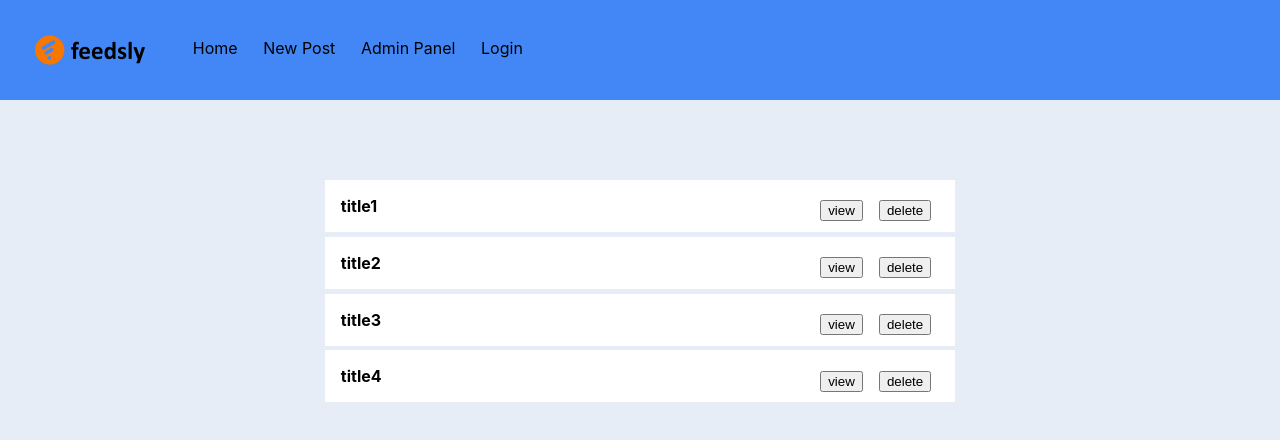
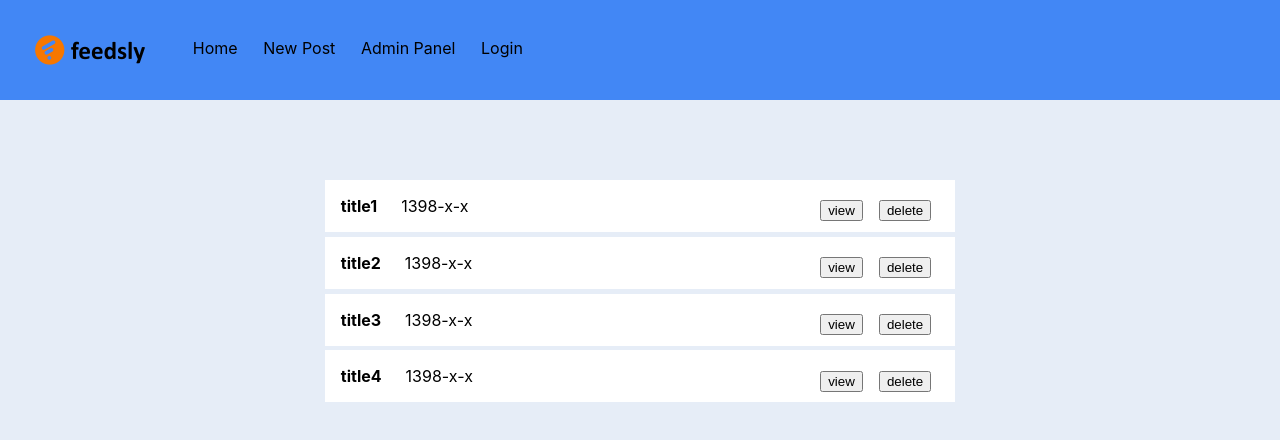
Before and after one commit to fshahinfar1/LongPollingService, a React (Create React App) app in the folder src/front/long-polling/: page /admin in a window 1280 px wide. Shown: the top 440 px of the page. Built offline with nearby package versions, Linux system fonts and the light colour scheme; no server answers.

Commit message:
Fetch feeds of home screen

```diff
--- a/src/front/long-polling/src/index.js
+++ b/src/front/long-polling/src/index.js
@@ -7,7 +7,7 @@ import {
 	useHistory,
 } from "react-router-dom";
 
-import {App, PostFeed, Comment, Login, Admin} from './screens';
+import {App, PostFeed, Comment, Login, Admin, Feeds} from './screens';
 import {NavBar} from './components';
 import * as serviceWorker from './serviceWorker';
 import './styles/index.css';
@@ -22,7 +22,7 @@ function Routing() {
 					<Route path="/comment"><Comment /></Route>
 					<Route path="/login"><Login /></Route>
 					<Route path="/admin"><Admin /></Route>
-					<Route path="/"><App /></Route>
+					<Route path="/"><Feeds /></Route>
 				</Switch>
 			</Router>
 	);
--- a/src/front/long-polling/src/screens/Admin.js
+++ b/src/front/long-polling/src/screens/Admin.js
@@ -7,6 +7,7 @@ function FeedOptions(props) {
 	return (
 		<div className="feed-option-container">
 			<b>{props.title}</b>
+			<span>{props.date}</span>
 			<div className="feed-option-buttons" >
 				<FancyButton value="view" />
 				<FancyButton value="delete" />
@@ -19,21 +20,25 @@ export default function Admin(props) {
 
 	const feeds_info = [{
 		id: 0,
-		title:'title1'
+		title:'title1',
+		date: '1398-x-x',
 	}, {
 		id: 1,
+		date: '1398-x-x',
 		title: 'title2'
 	}, {
 		id: 2,
+		date: '1398-x-x',
 		title: 'title3'
 	}, {
 		id: 3,
+		date: '1398-x-x',
 		title: 'title4'
 	}]
 
 	const feeds = feeds_info.map(function(obj) {
 		return (
-			<FeedOptions key={obj.id} title={obj.title} />
+			<FeedOptions key={obj.id} date={obj.date} title={obj.title} />
 		);
 	});
 
--- a/src/front/long-polling/src/screens/App.js
+++ b/src/front/long-polling/src/screens/App.js
@@ -5,20 +5,22 @@ import {get, post} from '../utils/Http';
 import '../styles/App.css';
 
 
+let feeds_info = [];
+function onFeedsSuccess(e) {
+	feeds_info = JSON.parse(this.responseText);
+	console.log(JSON.stringify(feeds_info));
+}
+
+function onFeedsError(e) {
+	console.log("Failed to get feeds");
+}
+
+get('http://localhost:8080/feeds', onFeedsSuccess, onFeedsError);
+
 function App() {
-	const feeds = [{
-		id: 0,
-		title: 'title',
-		description: 'test text'
-	},{
-		id: 1,
-		title: 'title2',
-		description: 'description 2'
-	}];
-
 	const history = useHistory();
 
-	const feed_objs = feeds.map(function (obj) {
+	const feed_objs = feeds_info.map(function (obj) {
 		return <Feed
 						key={obj.id}
 						title={obj.title}
@@ -30,7 +32,6 @@ function App() {
   return (
 		<main>
 			<h1>Main</h1>
-			<Link to="/new-feed">wow</Link>
 			<div className="feeds-container">
 				{feed_objs}
 			</div>
--- a/src/front/long-polling/src/screens/Feeds.js
+++ b/src/front/long-polling/src/screens/Feeds.js
@@ -1,13 +1,56 @@
 import React from 'react';
-import './App.css';
+import {useHistory} from 'react-router-dom';
+import {FancyButton, Feed} from '../components';
+import {get, post} from '../utils/Http';
+import '../styles/App.css';
 
 
-export default class Feeds extends React.Component {
+class Feeds extends React.Component {
+	constructor(props) {
+		super(props);
+		this.state = {
+			feeds_info: [],
+		}
+	}
+
+	componentDidMount() {
+		const _this = this;
+		get('http://localhost:8080/feeds', function() {
+			_this.onFeedsSuccess(this);
+		}, function () {
+				_this.onFeedsError(this);
+		});
+	}
+
+	onFeedsSuccess = (e) => {
+		console.log(e.responseText);
+		const feeds_info = JSON.parse(e.responseText);
+		this.setState({feeds_info});
+	}
+
+	onFeedsError = (e) => {
+		console.log("Failed to get feeds");
+	}
+
 	render() {
+		const feeds = this.state.feeds_info.map(function (obj) {
+			return <Feed
+							key={obj.id}
+							title={obj.title}
+							description={obj.description}
+						/>
+		});
+
 		return (
 			<main>
-			hello
+				<h1>Main</h1>
+				<div className="feeds-container">
+					{feeds}
+				</div>
 			</main>
 		);
 	}
 }
+
+
+export default Feeds;
--- a/src/front/long-polling/src/screens/index.js
+++ b/src/front/long-polling/src/screens/index.js
@@ -3,6 +3,7 @@ import PostFeed from './PostFeed';
 import Comment from './Comment';
 import Login from './Login';
 import Admin from './Admin';
+import Feeds from './Feeds';
 
 
-export {App, PostFeed, Comment, Login, Admin};
+export {App, PostFeed, Comment, Login, Admin, Feeds};
--- a/src/front/long-polling/src/styles/App.css
+++ b/src/front/long-polling/src/styles/App.css
@@ -200,6 +200,12 @@ main {
 	padding: 1em;
 }
 
+.feed-option-container b {
+	display: inline-block;
+	padding-right: 1em;
+	margin-right: 0.5em;
+}
+
 .feed-option-buttons {
 	float: right;
 	vertical-align: middle;
```
